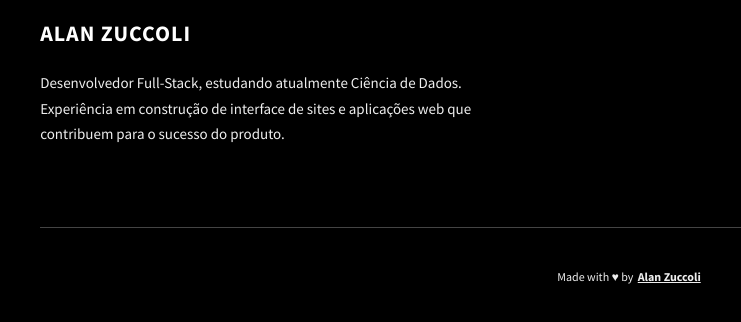
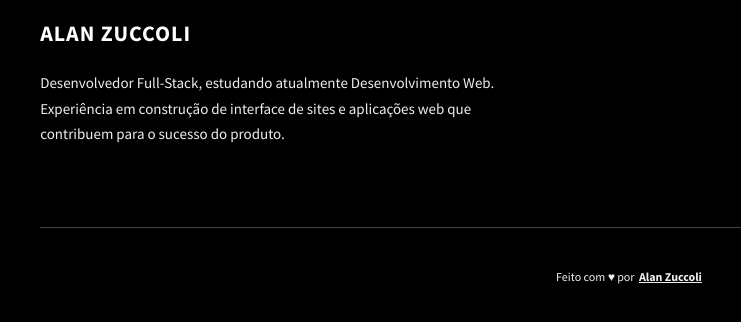
Before and after one commit to AlanZuccoli/Portfolio, a website: page project-2.html in a window 1280 px wide. Shown: the part 2225-2547 px from the top of the page, 11-752 px from the left. Drawn offline with Linux system fonts and the light colour scheme.

Commit message:
Update project-2.html
Atualizando footer

```diff
--- a/project-2.html
+++ b/project-2.html
@@ -190,14 +190,14 @@
           <div class="main-footer__row main-footer__row-2">
             <h4 class="heading heading-sm text-lt">Alan Zuccoli</h4>
             <p class="main-footer__short-desc">
-              Desenvolvedor Full-Stack, estudando atualmente Ciência de Dados.
+              Desenvolvedor Full-Stack, estudando atualmente Desenvolvimento Web.
               Experiência em construção de interface de sites e aplicações web que contribuem para o sucesso do produto.
             </p>
           </div>
         </div>
 
         <div class="main-footer__lower">
-          Made with ♥ by
+          Feito com ♥ por
           <a rel="noreferrer" href="https://allmylinks.com/alanhouseuwu">Alan Zuccoli</a>
         </div>
       </div>
```
